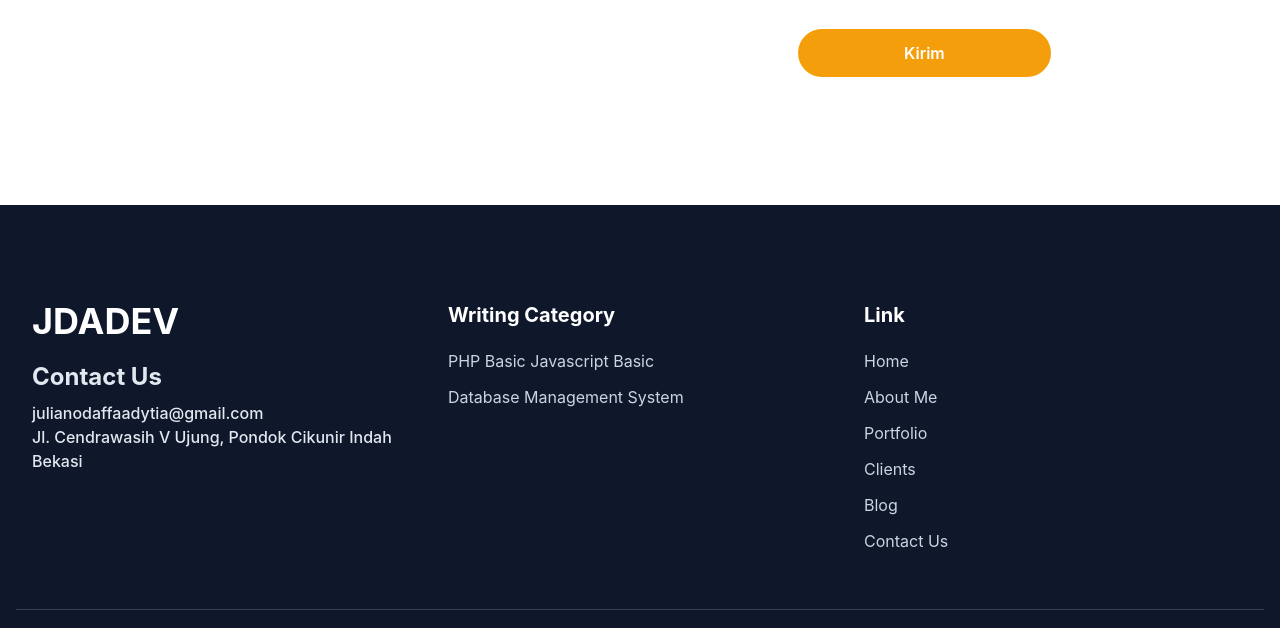
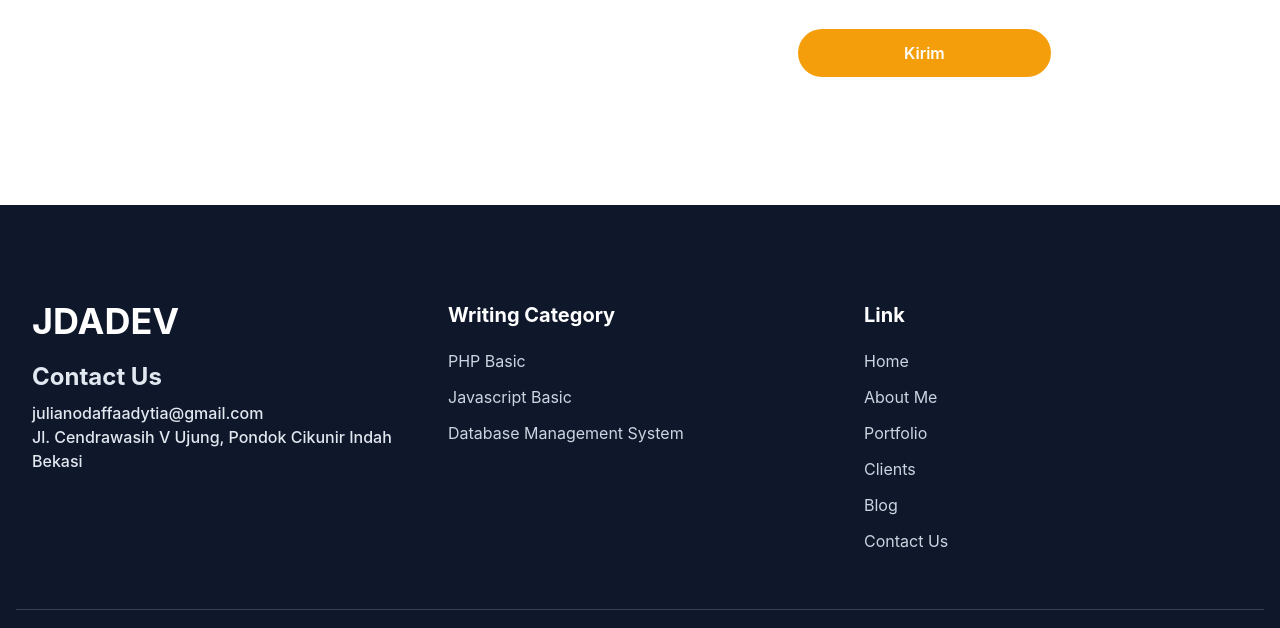
Before and after one commit to julianodffa/portfolio-tailwind-css, a website: page index.html in a window 1280 px wide. Shown: the part 4905-5533 px from the top of the page. Drawn offline with Linux system fonts and the light colour scheme.

Commit message:
Revision: Footer Revision Blog Category

```diff
--- a/index.html
+++ b/index.html
@@ -347,7 +347,11 @@
                     <ul class="text-slate-300">
                         <li>
                             <a href="#" class="inline-block text-base hover:text-primary mb-3">PHP Basic</a>
+                        </li>
+                        <li>
                             <a href="#" class="inline-block text-base hover:text-primary mb-3">Javascript Basic</a>
+                        </li>
+                        <li>
                             <a href="#" class="inline-block text-base hover:text-primary mb-3">Database Management
                                 System</a>
                         </li>
@@ -401,7 +405,10 @@
                         </svg>
                     </a>
                 </div>
-                <p class="font-medium text-xs text-slate-500 text-center">Created by <a href="http://instagram.com/julianodffa" target="_blank" class="font-bold text-primary">Juliano Daffa Adytia</a>, using <a href="https://tailwindcss.com" target="_black" class="font-bold text-sky-500">Tailwind CSS</a></p>
+                <p class="font-medium text-xs text-slate-500 text-center">Created by <a
+                        href="http://instagram.com/julianodffa" target="_blank" class="font-bold text-primary">Juliano
+                        Daffa Adytia</a>, using <a href="https://tailwindcss.com" target="_black"
+                        class="font-bold text-sky-500">Tailwind CSS</a></p>
             </div>
         </div>
     </footer>
```
